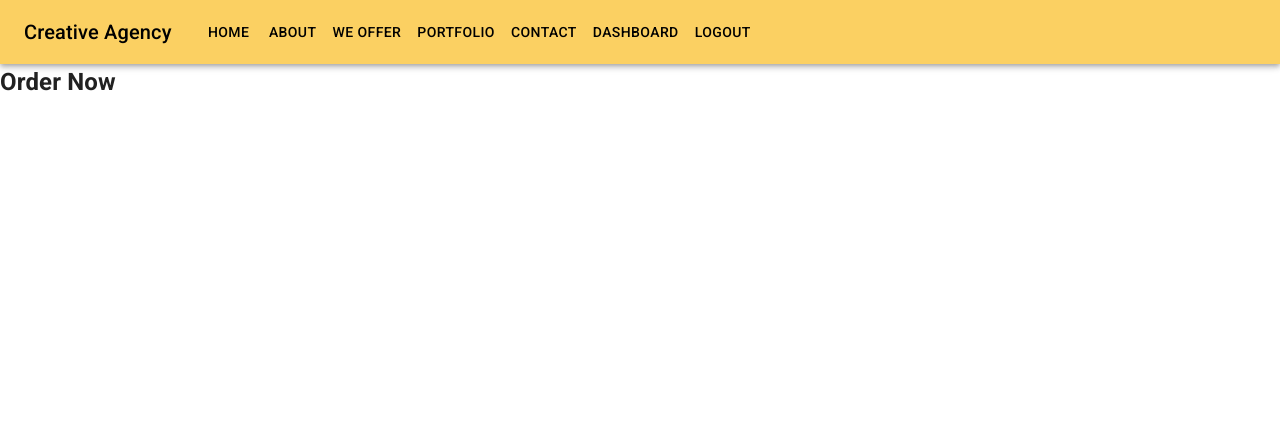
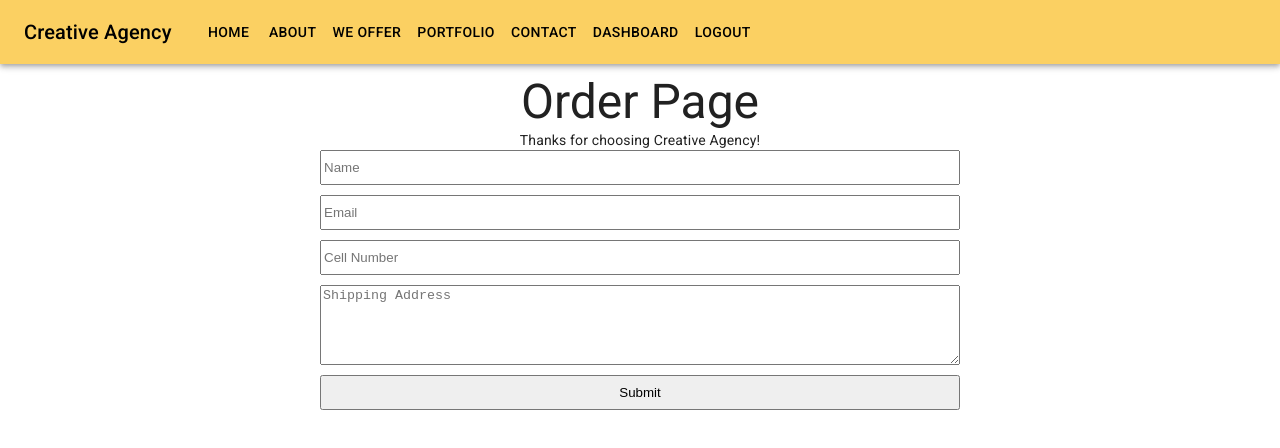
Before and after one commit to mukitur/Creative-Agency-Client, a React (Create React App) app: page /ordernow in a window 1280 px wide. Shown: the top 448 px of the page. Built offline with nearby package versions, Linux system fonts and the light colour scheme; no server answers; sample sign-in values are in the browser's storage.

Commit message:
order page created

```diff
--- /dev/null
+++ b/src/Pages/AllOrder/OrderNow/OrderNow.css
@@ -0,0 +1,19 @@
+.add-orders {
+  margin-top: 10px;
+}
+.add-orders form {
+  display: flex;
+  flex-direction: column;
+  justify-content: center;
+  align-items: center;
+}
+.add-orders form input {
+  width: 50%;
+  margin-bottom: 10px;
+  height: 35px;
+}
+.add-orders form textarea {
+  width: 50%;
+  margin-bottom: 10px;
+  height: 80px;
+}
--- a/src/Pages/AllOrder/OrderNow/OrderNow.js
+++ b/src/Pages/AllOrder/OrderNow/OrderNow.js
@@ -1,12 +1,44 @@
+import { Typography } from '@mui/material';
 import React from 'react';
 import Navigation from '../../../Shared/Navigation/Navigation';
+import { useForm } from "react-hook-form";
+import axios from 'axios';
+import './OrderNow.css';
 
 const OrderNow = () => {
+    const { register, handleSubmit, reset } = useForm();
+    const onSubmit = data => {
+        console.log(data);
+        axios.post('http://localhost:8000/orders', data)
+        .then(res=>{
+            console.log(res);
+            if(res.data.insertedId){
+                alert('added successfully');
+            }
+            reset();
+        })
+    }
+
     return (
-        <div>
-            <Navigation/>
-            <h2>Order Now</h2>
-        </div>
+        <>
+             <Navigation/>
+            <div className="add-orders">
+                <Typography style={{textAlign: 'center'}} variant="h3" className="my-5">
+                    Order Page
+                </Typography>
+                <Typography style={{textAlign: 'center'}} variant="body2" className="my-5">
+                    Thanks for choosing Creative Agency!
+                </Typography>
+                <form onSubmit={handleSubmit(onSubmit)}>
+                    <input  {...register("name", { required: true, maxLength: 80 })} placeholder="Name"/>
+                    <input  {...register("email", { required: true, maxLength: 30 })} placeholder="Email"/>
+                    <input  {...register("cell", { required: true, maxLength: 30 })} placeholder="Cell Number"/>
+                    <textarea {...register("address", { required: true, maxLength: 800 })} placeholder="Shipping Address" />
+
+                    <input type="submit"/>
+                </form>
+            </div>
+        </>
     );
 };
 
```
